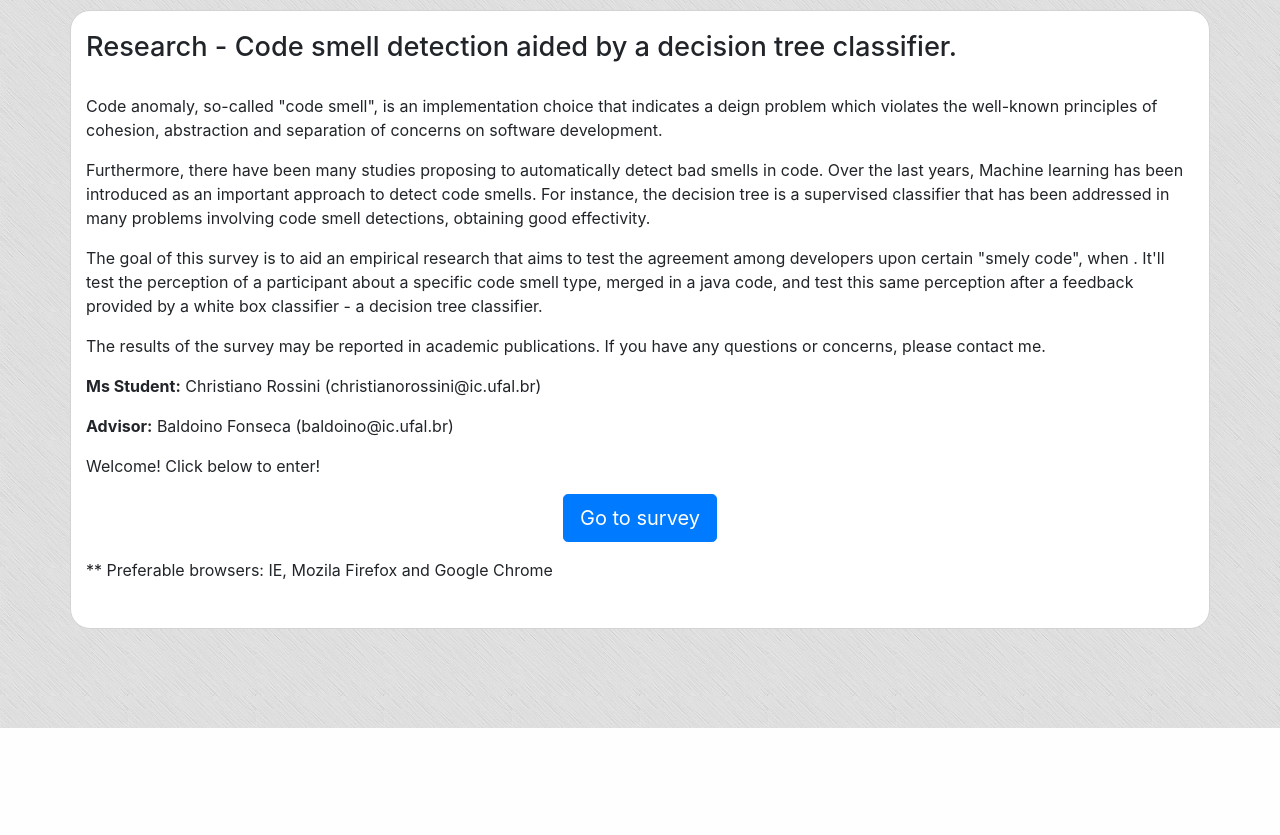
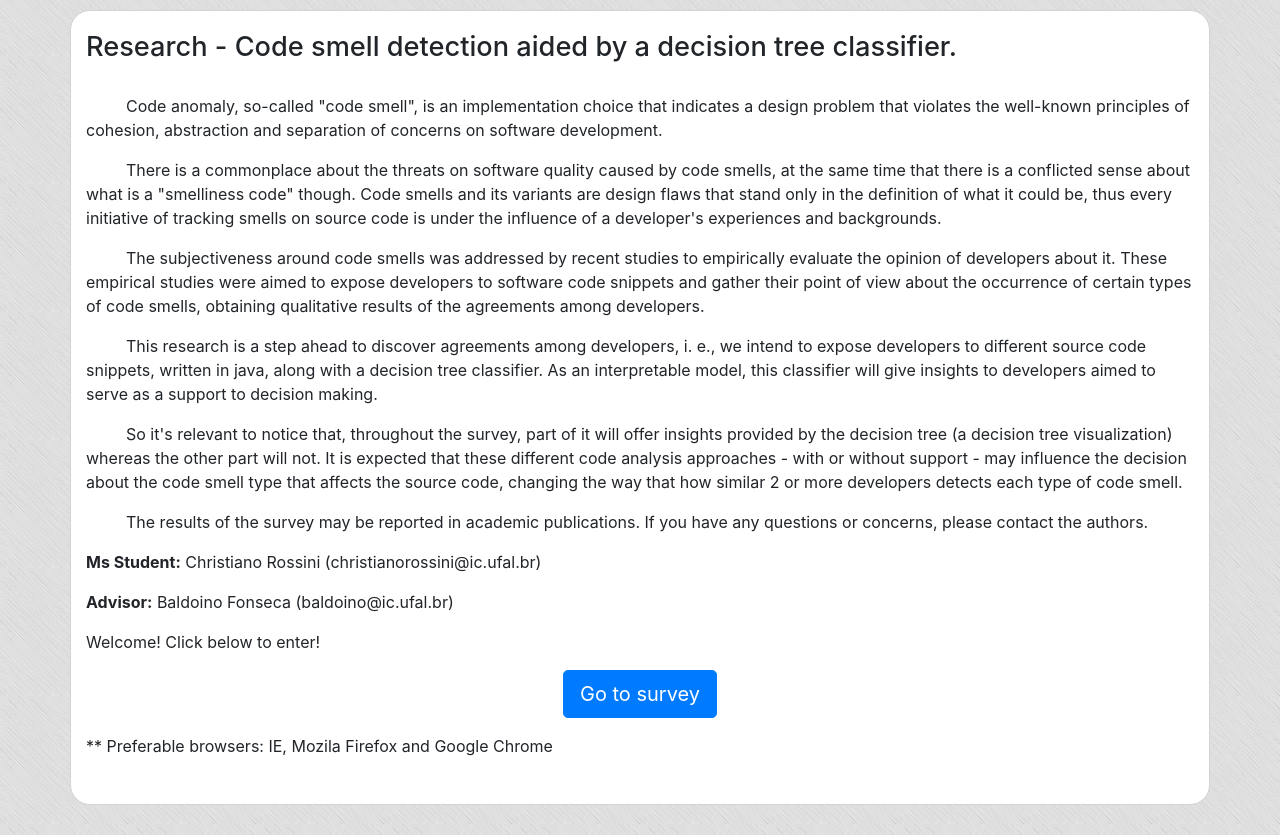
Before and after one commit to christianorossini/masterSurvey, a Django app: page /masterquest/ in a window 1280 px wide. Shown: the part 72-907 px from the top of the page. Before the commit the page ends 800 px from the top, so only its background shows below. Run offline with Django 3.2, Linux system fonts and the light colour scheme; some libraries are stand-ins or nearby versions.

Commit message:
melhorias na tela de apresentação - home

```diff
--- a/questionnaire/templates/masterquest/index.html
+++ b/questionnaire/templates/masterquest/index.html
@@ -8,25 +8,43 @@
 
     <h2 id="research-title">Research - Code smell detection aided by a decision tree classifier.</h2>
 
-    <div>
-        <p>Code anomaly, so-called "code smell", is an implementation choice that indicates a deign problem which
+    <div style="text-indent: 40px">
+        <p>Code anomaly, so-called "code smell", is an implementation choice that indicates a design problem that
             violates the well-known principles of cohesion, abstraction and separation of concerns on software
-            development.  </p>
-
-        <p> Furthermore, there have been many studies proposing to automatically detect bad smells in code. Over the last years,
-            Machine learning has been introduced as an important approach to detect code smells. For instance, the
-            decision tree is a supervised classifier that has been addressed in many problems involving code smell
-            detections, obtaining good effectivity. </p>
+            development. </p>
 
         <p>
-            The goal of this survey is to aid an empirical research that aims to test the agreement among developers upon
-            certain "smely code", when
-            . It'll test the perception of a participant about a specific code smell type, merged in a java code, and test this
-            same perception after a feedback provided by a white box classifier - a decision tree classifier.
+            There is a commonplace about the threats on software quality caused by code smells, at the same time that
+            there is a conflicted sense about what is a "smelliness code" though. Code smells and its variants
+            are design flaws that stand only in the definition of what it could be, thus every initiative of tracking
+            smells on source code is under the influence of a developer's experiences and backgrounds.
         </p>
 
-        <p><!-- Answering the survey might take around XX minutes of your time. --> The results of the survey may be reported in
-            academic publications. If you have any questions or concerns, please contact me.</p>
+        <p>
+            The subjectiveness around code smells was addressed by recent studies to
+            empirically evaluate the opinion of developers about it. These empirical studies were aimed to expose
+            developers to software code snippets and gather their point of view about the occurrence of certain types of
+            code
+            smells, obtaining qualitative results of the agreements among developers.
+        </p>
+
+        <p>
+            This research is a step ahead to discover agreements among developers, i. e., we intend to expose developers
+            to different source code snippets, written in java, along with a decision tree classifier. As an
+            interpretable model, this classifier will give insights to developers aimed to serve as a support to
+            decision making.
+        </p>
+        <p>
+            So it's relevant to notice that, throughout the survey, part of it will offer
+            insights provided by the decision tree (a decision tree visualization) whereas the other part will not. It is expected that these
+            different code analysis approaches - with or without support - may influence the decision about the code smell type that affects the source code,
+            changing the way that how similar 2 or more developers detects each type of code smell.
+        </p>
+
+        <p>
+            <!-- Answering the survey might take around XX minutes of your time. -->
+            The results of the survey may be reported in
+            academic publications. If you have any questions or concerns, please contact the authors.</p>
     </div>
 
     <div id="members">
```
Also changed, not shown: questionnaire/templates/masterquest/instructions.html (+1 -11 lines), questionnaire/static/masterquest/images/Latim_square_desing.png (deleted).
